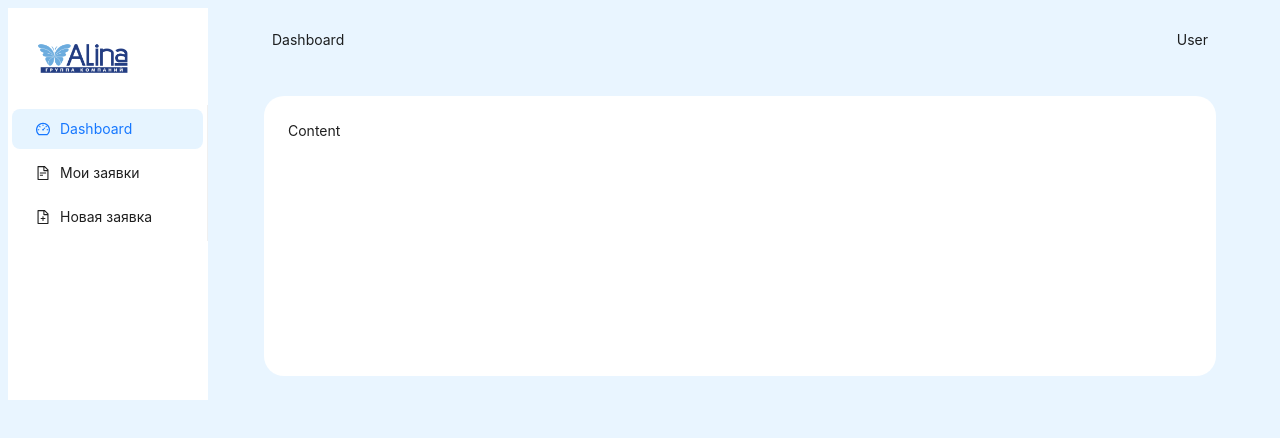
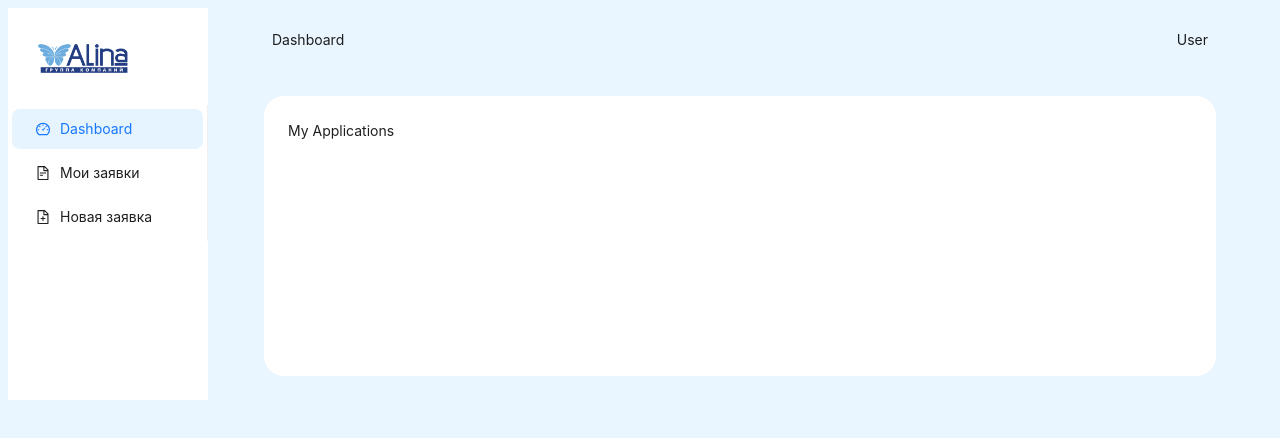
Before and after one commit to abenoov/alinakz-test, a React (Vite) app: page /my-applications in a window 1280 px wide. Shown: the top 438 px of the page. Built offline with nearby package versions, Linux system fonts and the light colour scheme.

Commit message:
feat: added routers

```diff
--- a/src/App.tsx
+++ b/src/App.tsx
@@ -1,12 +1,13 @@
 import React from "react";
 import { Link } from "react-router-dom";
+import { Layout, Menu, theme, Row, Col } from "antd";
+import type { MenuProps } from "antd";
 import {
 	DashboardOutlined,
 	FileTextOutlined,
 	FileAddOutlined,
 } from "@ant-design/icons";
-import { Layout, Menu, ConfigProvider, theme, Row, Col } from "antd";
-import type { MenuProps } from "antd";
+import { Routers } from "./routers/Routers";
 import logo from "./assets/company-logo.png";
 
 const items: MenuProps["items"] = [
@@ -35,18 +36,10 @@ const App: React.FC = () => {
 	} = theme.useToken();
 
 	return (
-		<ConfigProvider
-			theme={{
-				components: {
-					Layout: {
-						bodyBg: "#fff0",
-					},
-				},
-			}}
-		>
 		<Layout hasSider>
 			<Sider style={{ backgroundColor: "#fff" }}>
 				<div className="demo-logo-vertical">
+					<Link to="/">
 						<img
 							src={logo}
 							alt="alina group logo"
@@ -56,10 +49,12 @@ const App: React.FC = () => {
 								margin: "30px 0 20px 30px",
 							}}
 						/>
+					</Link>
 				</div>
 				<Menu
 					theme="light"
 					mode="inline"
+					defaultOpenKeys={["1", "2", "3"]}
 					defaultSelectedKeys={["1"]}
 					items={items}
 				/>
@@ -69,9 +64,7 @@ const App: React.FC = () => {
 					padding: "0 40px",
 				}}
 			>
-					<Header
-						style={{ padding: 0, margin: "0 24px", background: "#e9f5ff" }}
-					>
+				<Header style={{ padding: 0, margin: "0 24px", background: "#e9f5ff" }}>
 					<Row justify="space-between">
 						<Col>Dashboard</Col>
 						<Col>User</Col>
@@ -86,11 +79,10 @@ const App: React.FC = () => {
 						borderRadius: "20px",
 					}}
 				>
-						Content
+					<Routers />
 				</Content>
 			</Layout>
 		</Layout>
-		</ConfigProvider>
 	);
 };
 
--- a/src/main.tsx
+++ b/src/main.tsx
@@ -1,11 +1,21 @@
-import React from "react";
 import ReactDOM from "react-dom/client";
 import { BrowserRouter } from "react-router-dom";
+import { ConfigProvider } from "antd";
 import App from "./App.tsx";
 import "./index.css";
 
 ReactDOM.createRoot(document.getElementById("root")!).render(
 	<BrowserRouter>
-		<App />
+		<ConfigProvider
+			theme={{
+				components: {
+					Layout: {
+						bodyBg: "#fff0",
+					},
+				},
+			}}
+		>
+			<App />
+		</ConfigProvider>
 	</BrowserRouter>
 );
--- /dev/null
+++ b/src/pages/dashboard/index.tsx
@@ -0,0 +1,5 @@
+const DashboardProps = {};
+
+export const Dashboard: React.FC<DashboardProps> = () => {
+	return <div>Dashboard</div>;
+};
--- /dev/null
+++ b/src/pages/index.ts
@@ -0,0 +1,3 @@
+export { Dashboard } from "./dashboard";
+export { MyApplications } from "./myApplications";
+export { NewApplication } from "./newApplication";
--- /dev/null
+++ b/src/pages/myApplications/index.tsx
@@ -0,0 +1,5 @@
+const MyApplicationsProps = {};
+
+export const MyApplications: React.FC<MyApplicationsProps> = () => {
+	return <div>My Applications</div>;
+};
--- /dev/null
+++ b/src/pages/newApplication/index.tsx
@@ -0,0 +1,5 @@
+const NewApplicationProps = {};
+
+export const NewApplication: React.FC<NewApplicationProps> = () => {
+	return <div>New Application</div>;
+};
--- /dev/null
+++ b/src/routers/Routers.tsx
@@ -0,0 +1,16 @@
+import { Routes, Route } from "react-router-dom";
+import { Dashboard, MyApplications, NewApplication } from "../pages";
+
+const RoutersProps = {};
+
+export const Routers: React.FC<typeof RoutersProps> = () => {
+	return (
+		<Routes>
+			<Route path="/" element={<Dashboard />} />
+			<Route path="/dashboard" element={<Dashboard />} />
+			<Route path="/my-applications" element={<MyApplications />} />
+			<Route path="/new-application" element={<NewApplication />} />
+			{/* <Route path="*" element={<ErrorPage />} /> */}
+		</Routes>
+	);
+};
```
Lines whose indentation alone changed are shown as unchanged.
